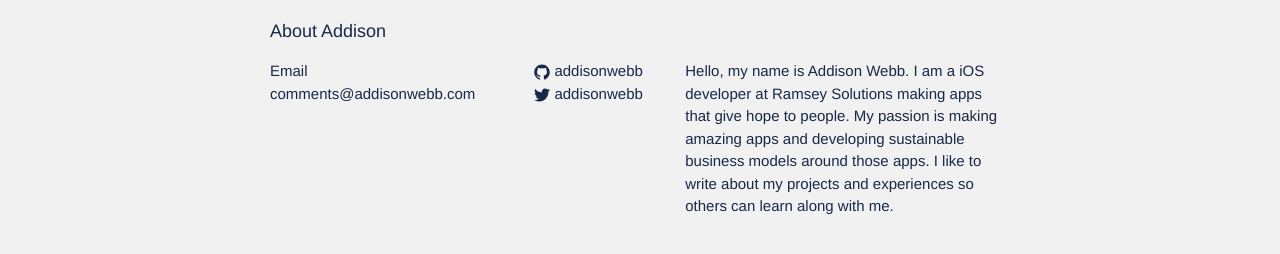
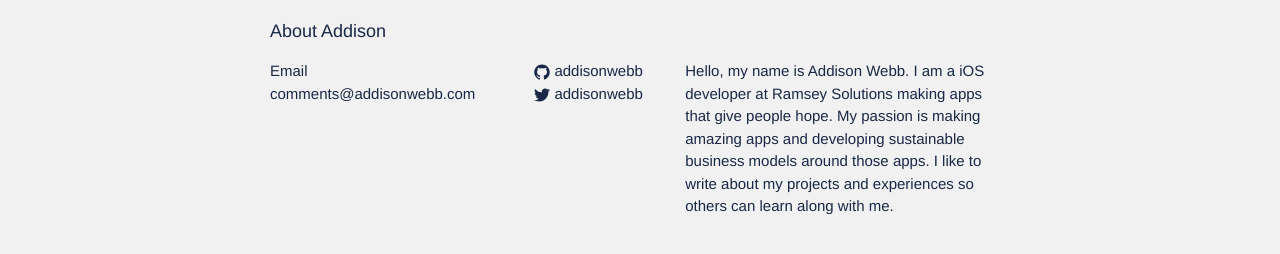
Before and after one commit to addisonwebb/addisonwebb.github.io, a Jekyll site: the page built from index.html, in a window 1280 px wide. Shown: the part 219-473 px from the top of the page. Built offline with Jekyll 4.4.1, drawn with Linux system fonts in a browser that asks for light colours.

Commit message:
updated footer text

```diff
--- a/_config.yml
+++ b/_config.yml
@@ -10,7 +10,7 @@ title: Addison's Blog
 email: comments@addisonwebb.com
 description: > # this means to ignore newlines until "baseurl:"
   Hello, my name is Addison Webb. I am a iOS developer at Ramsey Solutions making
-  apps that give hope to people. My passion is making amazing apps and developing
+  apps that give people hope. My passion is making amazing apps and developing
   sustainable business models around those apps. I like to write about my projects
   and experiences so others can learn along with me.
 baseurl: "" # the subpath of your site, e.g. /blog
```
